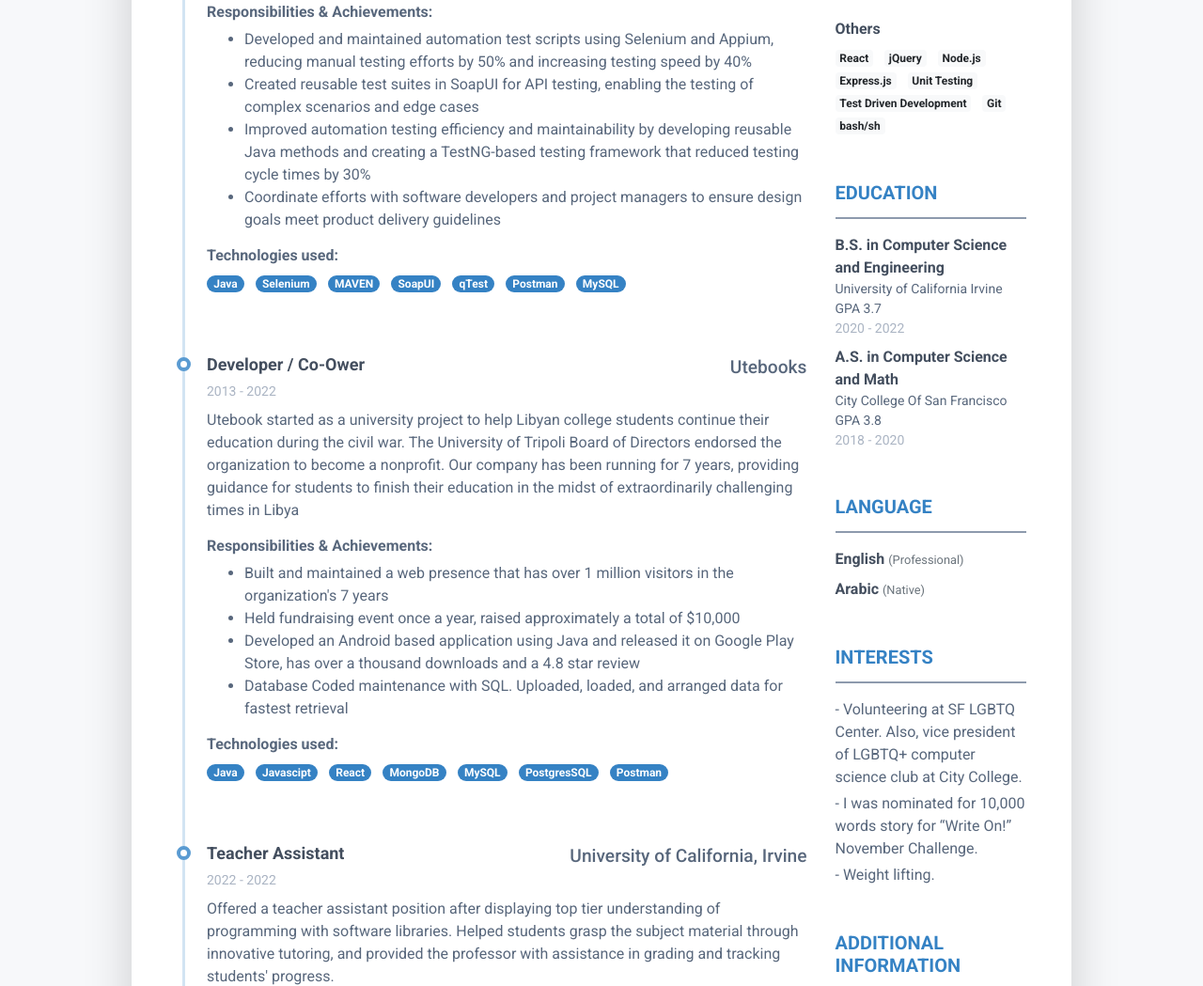
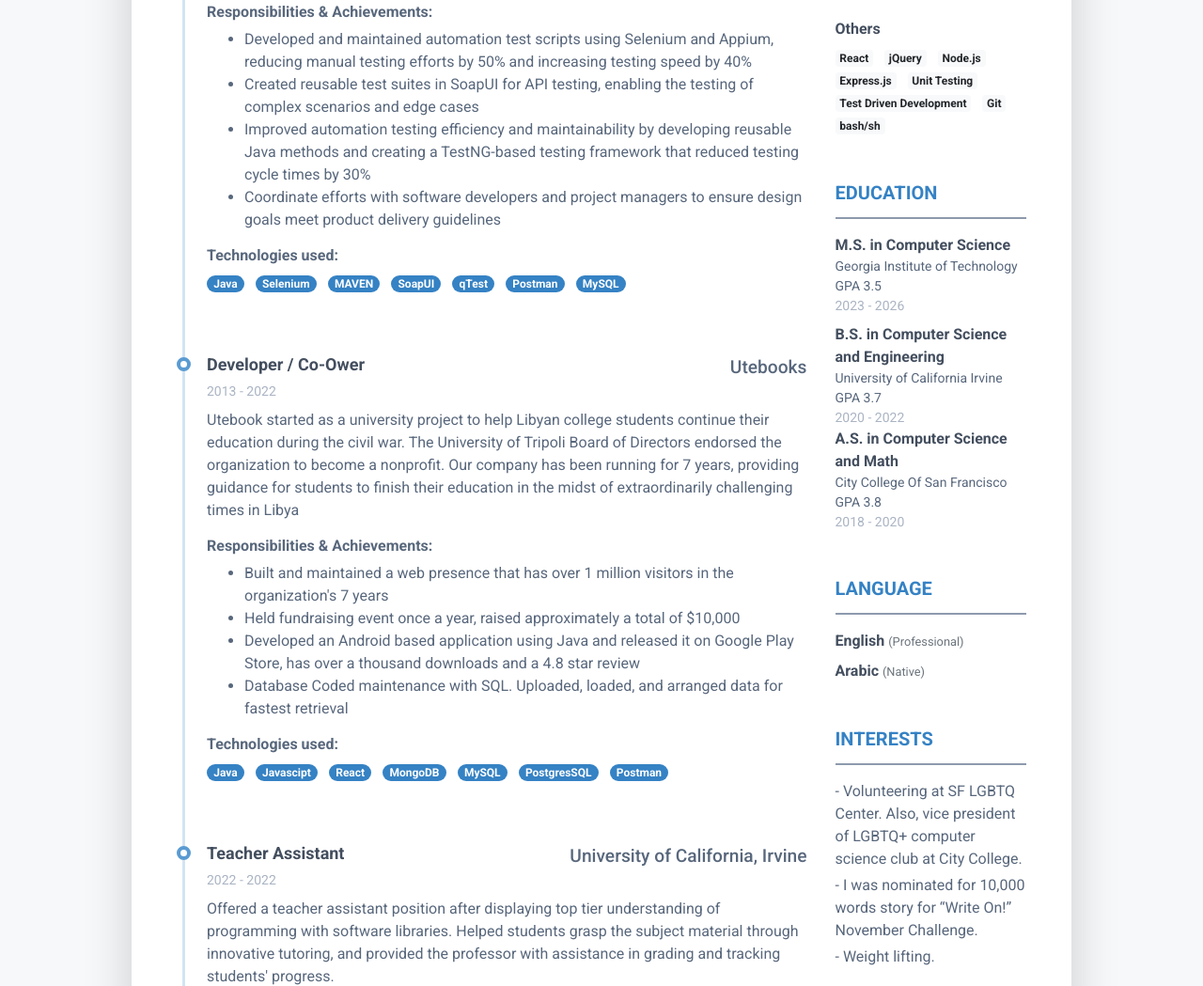
Before and after one commit to RoxasWally/RoxasWally.github.io, a plain HTML site: page index.html in a window 1280 px wide. Shown: the part 721-1770 px from the top of the page at 94% size. Drawn offline with Linux system fonts and the light colour scheme.

Commit message:
Updating to include masters degree

```diff
--- a/index.html
+++ b/index.html
@@ -523,6 +523,15 @@
                   <ul class="list-unstyled">
                     <li class="mb-2">
                       <div class="resume-degree font-weight-bold">
+                        M.S. in Computer Science
+                      </div>
+                      <div class="resume-degree-org">
+                        Georgia Institute of Technology
+                      </div>
+                      <div class="resume-degree-org">GPA 3.5</div>
+                      <div class="resume-degree-time">2023 - 2026</div>
+                    </li>
+                      <div class="resume-degree font-weight-bold">
                         B.S. in Computer Science and Engineering
                       </div>
                       <div class="resume-degree-org">
```
